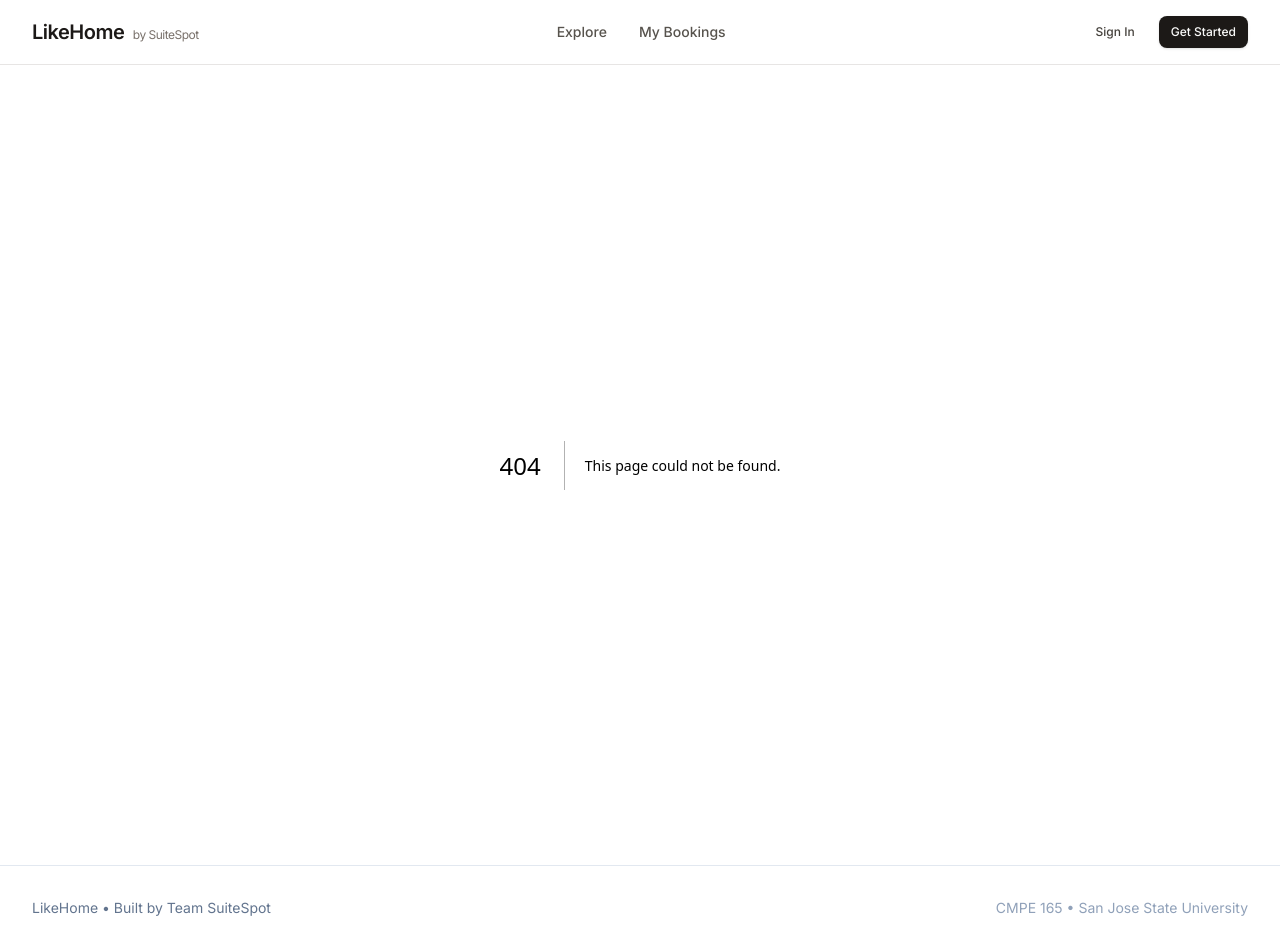
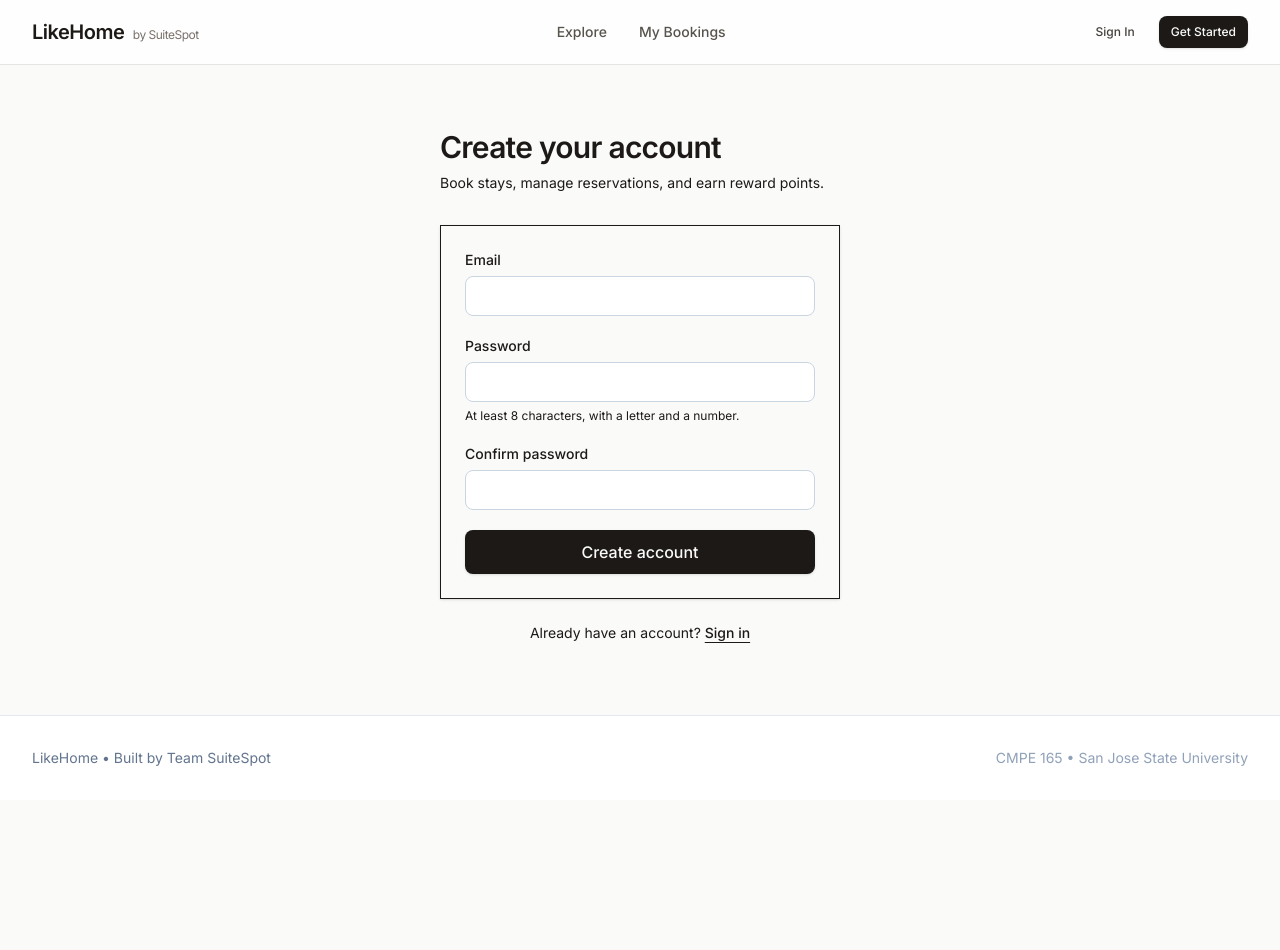
Before and after one commit to buyan-kh/suitespot, a Next.js app in the folder frontend/: page /register in a window 1280 px wide. Before the commit this address had no page. After the commit the page ends 800 px from the top, so only its background shows below. Built offline with nearby package versions, Linux system fonts and the light colour scheme; no server answers.

Commit message:
5.1.1 Registration form component + Tailwind styling

```diff
--- /dev/null
+++ b/frontend/app/register/page.tsx
@@ -0,0 +1,29 @@
+import type { Metadata } from "next";
+import Link from "next/link";
+import RegisterForm from "@/components/auth/RegisterForm";
+
+export const metadata: Metadata = {
+  title: "Create an account | LikeHome",
+};
+
+export default function RegisterPage() {
+  return (
+    <div className="mx-auto flex w-full max-w-md flex-col px-4 py-16 sm:px-6">
+      <h1 className="text-3xl font-semibold tracking-tight text-ink">Create your account</h1>
+      <p className="mt-2 text-sm text-muted">
+        Book stays, manage reservations, and earn reward points.
+      </p>
+
+      <div className="mt-8 rounded-card border border-line bg-surface p-6 shadow-sm">
+        <RegisterForm />
+      </div>
+
+      <p className="mt-6 text-center text-sm text-muted">
+        Already have an account?{" "}
+        <Link href="/login" className="font-medium text-ink underline underline-offset-4">
+          Sign in
+        </Link>
+      </p>
+    </div>
+  );
+}
--- /dev/null
+++ b/frontend/components/auth/RegisterForm.tsx
@@ -0,0 +1,155 @@
+"use client";
+
+import { useState } from "react";
+import { useRouter } from "next/navigation";
+import { Button } from "@/components/ui/Button";
+import { Input } from "@/components/ui/Input";
+
+// Task 5.1.1 - registration form. Backend: POST /register (task 5.1.2, David).
+const API_URL = process.env.NEXT_PUBLIC_API_URL ?? "http://localhost:8000";
+
+type Fields = { email: string; password: string; confirmPassword: string };
+type Errors = Partial<Record<keyof Fields | "form", string>>;
+
+const EMAIL_RE = /^[^\s@]+@[^\s@]+\.[^\s@]+$/;
+
+function validate(f: Fields): Errors {
+  const e: Errors = {};
+  if (!f.email.trim()) e.email = "Enter your email.";
+  else if (!EMAIL_RE.test(f.email.trim())) e.email = "Enter a valid email, like name@example.com.";
+
+  if (!f.password) e.password = "Enter a password.";
+  else if (f.password.length < 8) e.password = "Password must be at least 8 characters.";
+  else if (!/[A-Za-z]/.test(f.password) || !/\d/.test(f.password))
+    e.password = "Password needs at least one letter and one number.";
+
+  if (!f.confirmPassword) e.confirmPassword = "Confirm your password.";
+  else if (f.confirmPassword !== f.password) e.confirmPassword = "Passwords don't match.";
+  return e;
+}
+
+export default function RegisterForm() {
+  const router = useRouter();
+  const [fields, setFields] = useState<Fields>({ email: "", password: "", confirmPassword: "" });
+  const [errors, setErrors] = useState<Errors>({});
+  const [submitting, setSubmitting] = useState(false);
+
+  function update(name: keyof Fields, value: string) {
+    setFields((f) => ({ ...f, [name]: value }));
+    if (errors[name]) setErrors((e) => ({ ...e, [name]: undefined }));
+  }
+
+  async function handleSubmit(event: React.FormEvent<HTMLFormElement>) {
+    event.preventDefault();
+    const found = validate(fields);
+    setErrors(found);
+    if (Object.keys(found).length > 0) return;
+
+    setSubmitting(true);
+    try {
+      const res = await fetch(`${API_URL}/register`, {
+        method: "POST",
+        headers: { "Content-Type": "application/json" },
+        body: JSON.stringify({ email: fields.email.trim(), password: fields.password }),
+      });
+
+      if (res.ok) {
+        router.push("/login");
+        return;
+      }
+      if (res.status === 409) {
+        setErrors({ email: "An account with this email already exists." });
+      } else {
+        const data = await res.json().catch(() => null);
+        const detail = typeof data?.detail === "string" ? data.detail : null;
+        setErrors({ form: detail ?? "Couldn't create your account. Please try again." });
+      }
+    } catch {
+      setErrors({ form: "Can't reach the server right now. Please try again." });
+    } finally {
+      setSubmitting(false);
+    }
+  }
+
+  return (
+    <form onSubmit={handleSubmit} noValidate className="space-y-5">
+      {errors.form && (
+        <p role="alert" className="rounded-control bg-danger-soft px-3 py-2 text-sm text-danger">
+          {errors.form}
+        </p>
+      )}
+
+      <Field id="email" label="Email" error={errors.email}>
+        <Input
+          id="email"
+          type="email"
+          autoComplete="email"
+          value={fields.email}
+          onChange={(e) => update("email", e.target.value)}
+          aria-invalid={!!errors.email}
+          aria-describedby={errors.email ? "email-error" : undefined}
+        />
+      </Field>
+
+      <Field id="password" label="Password" hint="At least 8 characters, with a letter and a number." error={errors.password}>
+        <Input
+          id="password"
+          type="password"
+          autoComplete="new-password"
+          value={fields.password}
+          onChange={(e) => update("password", e.target.value)}
+          aria-invalid={!!errors.password}
+          aria-describedby={errors.password ? "password-error" : "password-hint"}
+        />
+      </Field>
+
+      <Field id="confirmPassword" label="Confirm password" error={errors.confirmPassword}>
+        <Input
+          id="confirmPassword"
+          type="password"
+          autoComplete="new-password"
+          value={fields.confirmPassword}
+          onChange={(e) => update("confirmPassword", e.target.value)}
+          aria-invalid={!!errors.confirmPassword}
+          aria-describedby={errors.confirmPassword ? "confirmPassword-error" : undefined}
+        />
+      </Field>
+
+      <Button type="submit" className="w-full" size="lg" disabled={submitting}>
+        {submitting ? "Creating account..." : "Create account"}
+      </Button>
+    </form>
+  );
+}
+
+function Field({
+  id,
+  label,
+  hint,
+  error,
+  children,
+}: {
+  id: string;
+  label: string;
+  hint?: string;
+  error?: string;
+  children: React.ReactNode;
+}) {
+  return (
+    <div className="space-y-1.5">
+      <label htmlFor={id} className="block text-sm font-medium text-ink">
+        {label}
+      </label>
+      {children}
+      {error ? (
+        <p id={`${id}-error`} className="text-sm text-danger">
+          {error}
+        </p>
+      ) : hint ? (
+        <p id={`${id}-hint`} className="text-xs text-muted">
+          {hint}
+        </p>
+      ) : null}
+    </div>
+  );
+}
```
